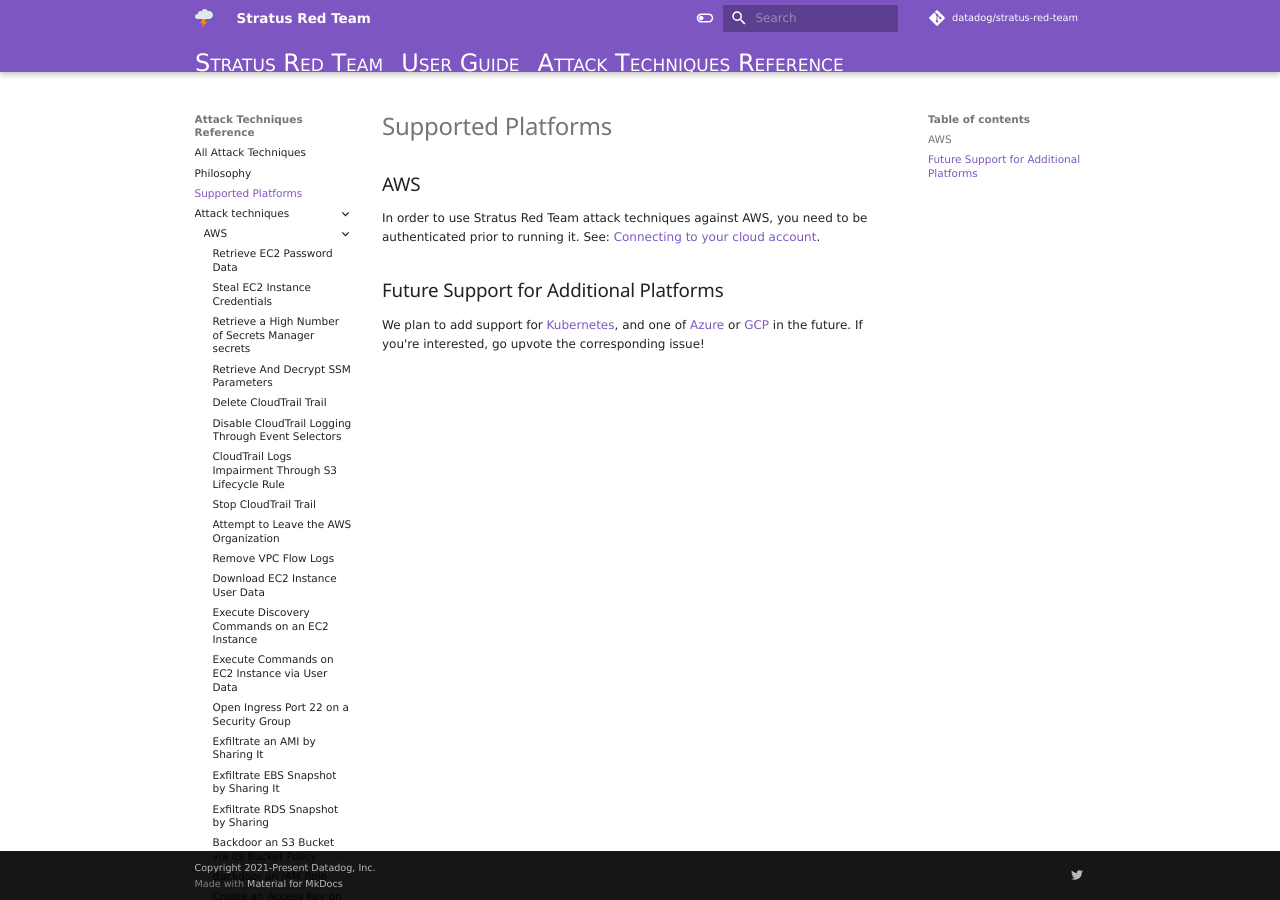
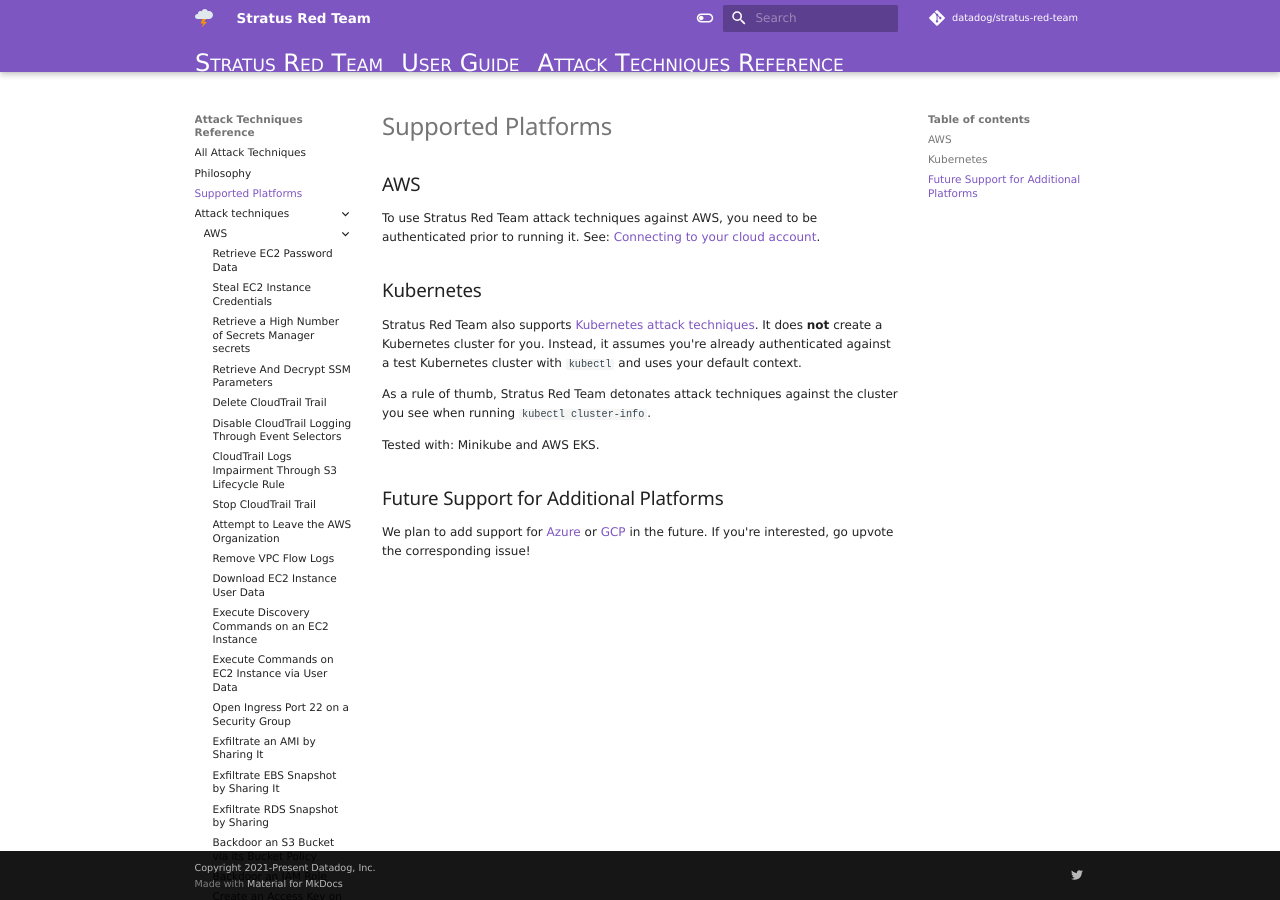
Before and after one commit to DataDog/stratus-red-team, an MkDocs documentation site: the page built from docs/attack-techniques/supported-platforms.md, in a window 1280 px wide. Built offline with MkDocs 1.6.1 and Material for MkDocs 9.7.7, drawn with Linux system fonts in a browser that asks for light colours; nearby versions of some CDN libraries; library files that are not in the unit come from our copies; comment, search, counter and statistics services are not loaded.

Commit message:
k8s: add documentation

```diff
--- a/docs/attack-techniques/supported-platforms.md
+++ b/docs/attack-techniques/supported-platforms.md
@@ -2,8 +2,19 @@
 
 ## AWS
 
-In order to use Stratus Red Team attack techniques against AWS, you need to be authenticated prior to running it. See: [Connecting to your cloud account](https://stratus-red-team.cloud/user-guide/getting-started/#connecting-to-your-cloud-account).
+To use Stratus Red Team attack techniques against AWS, you need to be authenticated prior to running it. See: [Connecting to your cloud account](https://stratus-red-team.cloud/user-guide/getting-started/#connecting-to-your-cloud-account).
+
+## Kubernetes
+
+Stratus Red Team also supports [Kubernetes attack techniques](https://stratus-red-team.cloud/attack-techniques/kubernetes/).
+It does **not** create a Kubernetes cluster for you.
+Instead, it assumes you're already authenticated against a test Kubernetes cluster with `kubectl` and uses your default context.
+
+As a rule of thumb, Stratus Red Team detonates attack techniques against the cluster you see when running `kubectl cluster-info`.
+
+Tested with: Minikube and AWS EKS.
+
 ## Future Support for Additional Platforms
 
-We plan to add support for [Kubernetes](https://github.com/DataDog/stratus-red-team/issues/51), and one of [Azure](https://github.com/DataDog/stratus-red-team/issues/52) or [GCP](https://github.com/DataDog/stratus-red-team/issues/53) in the future.
+We plan to add support for [Azure](https://github.com/DataDog/stratus-red-team/issues/52) or [GCP](https://github.com/DataDog/stratus-red-team/issues/53) in the future.
 If you're interested, go upvote the corresponding issue!
```
Also changed, not shown: docs/attack-techniques/index.md (+1 -0 lines), docs/faq.md (+4 -4 lines).
